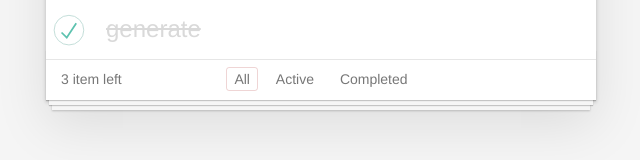
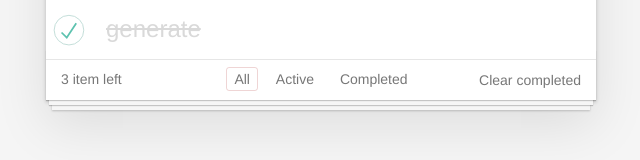
Before and after one commit to lubovMaximtseva/js-native-todo, a plain HTML site: page index.html in a window 1280 px wide. Shown: the part 555-715 px from the top of the page, without its empty margins (319-959 px from the left). Drawn offline with Linux system fonts and the light colour scheme.

Commit message:
created function for delete completed tasks

```diff
--- a/index.html
+++ b/index.html
@@ -35,7 +35,7 @@
           <li><a href="#/active" class="">Active</a></li>
           <li><a href="#/completed" class="">Completed</a></li>
         </ul>
-        <button class="clear-completed" style="display: none;">
+        <button class="clear-completed" onclick="deleteCompletedTasks()" style>
           Clear completed
         </button>
       </footer>
--- a/index.js
+++ b/index.js
@@ -98,3 +98,9 @@ function countActiveTasks(tasks) {
   const strong = document.getElementById("countTask");
   strong.innerHTML = newTasksList.length;
 }
+
+function deleteCompletedTasks() {
+  const newTasksList = tasksList.filter(task => !task.completed === true);
+  tasksList = newTasksList;
+  renderTasks(tasksList);
+}
```
